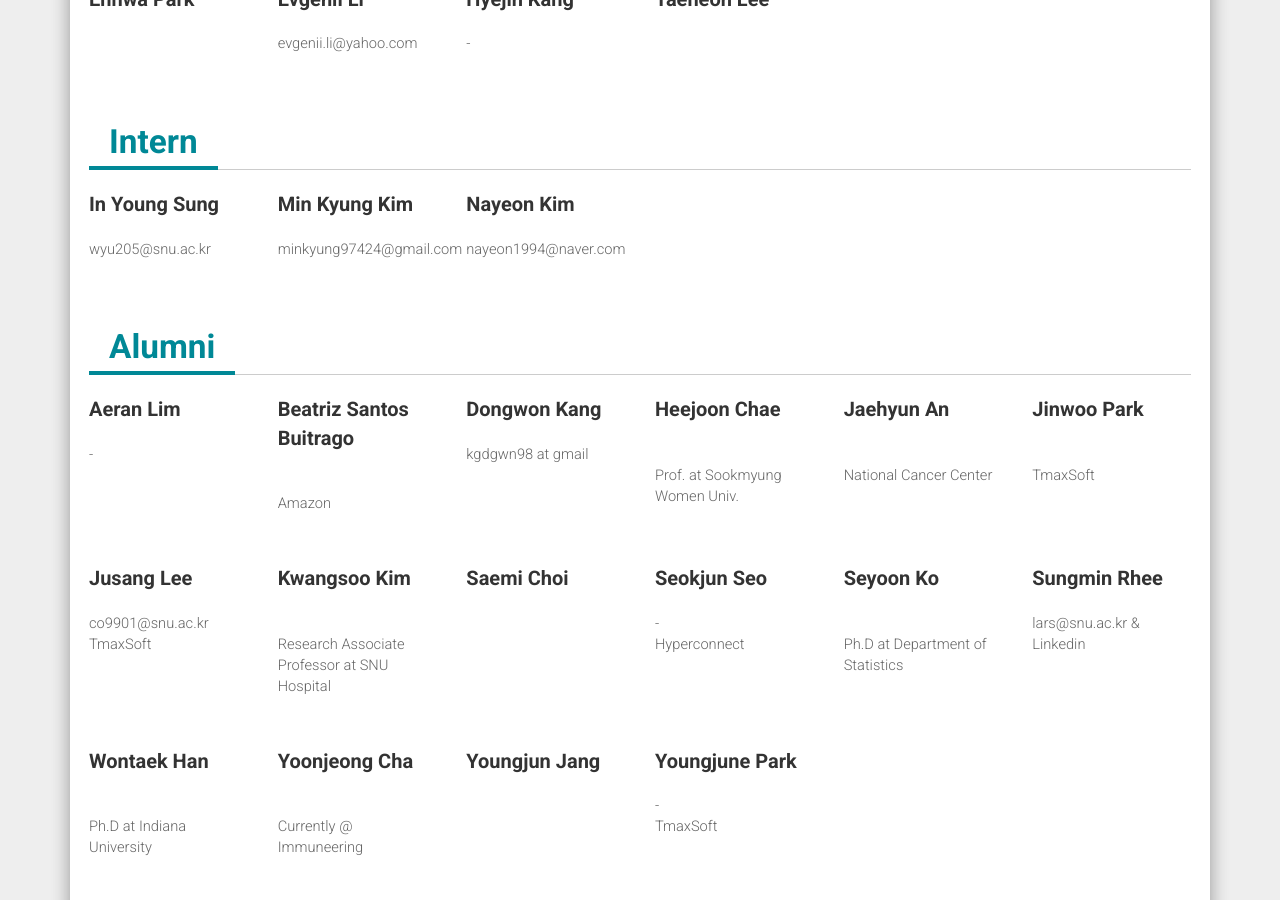
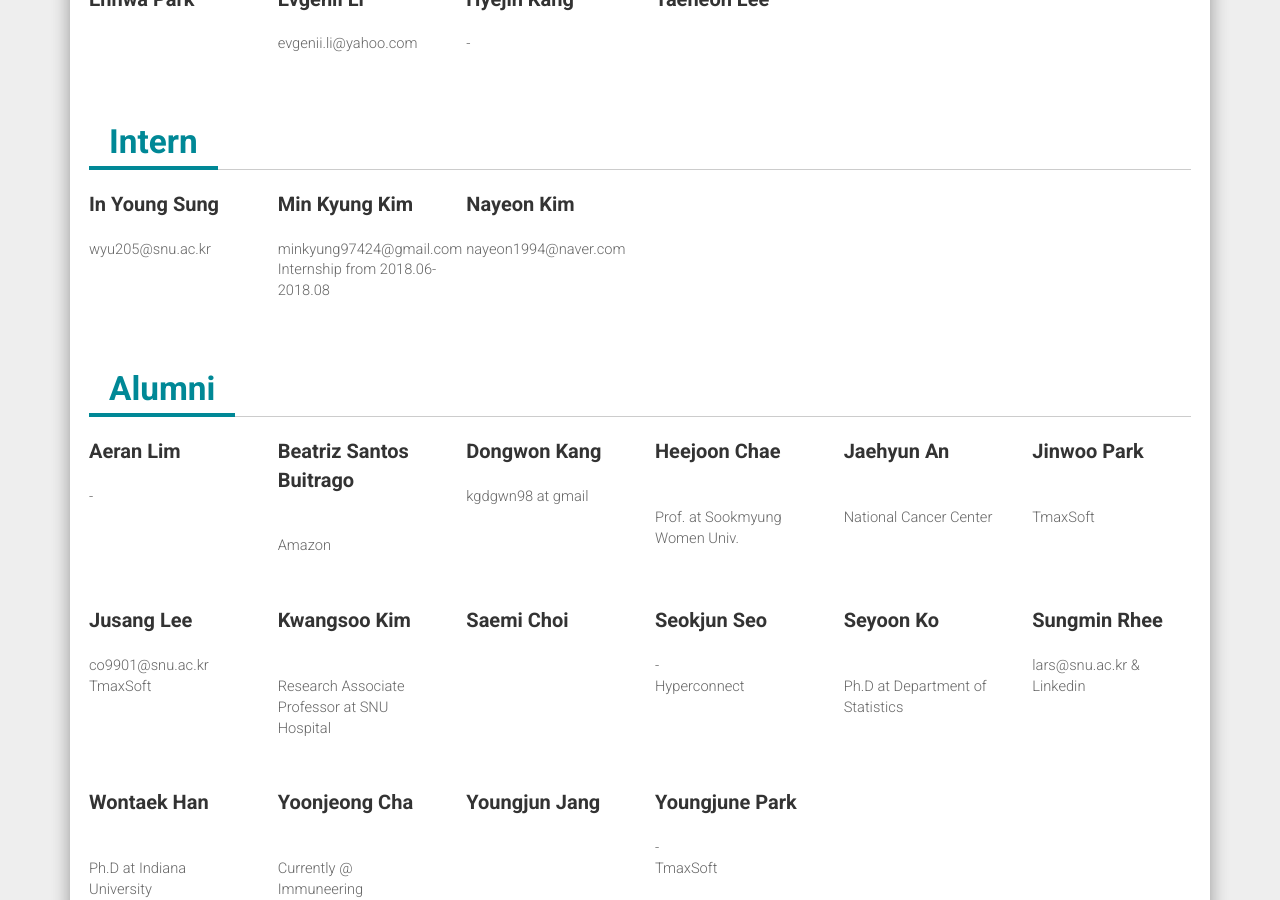
Before and after one commit to solanoon/bhi-kimlab.github.io, a Jekyll site: the page built from members.md, in a window 1280 px wide and 900 px high, scrolled down 1977 px. Built offline with Jekyll 4.4.1, drawn with Linux system fonts in a browser that asks for light colours; nearby versions of some CDN libraries.

Commit message:
Update min_kyung_kim.md

```diff
--- a/_members/min_kyung_kim.md
+++ b/_members/min_kyung_kim.md
@@ -4,6 +4,6 @@ title: "Min Kyung Kim"
 type: Intern
 tag: "Kim MK"
 img: "min_kyung_kim.jpg"
+summary: "Internship from 2018.06-2018.08"
 contact: "minkyung97424@gmail.com"
 ---
-Internship since June 2018
```
